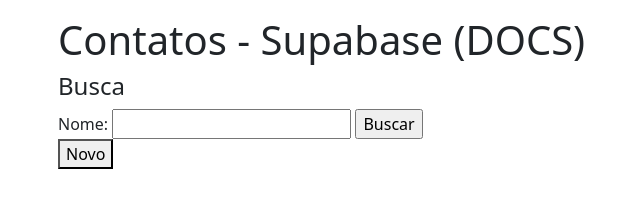
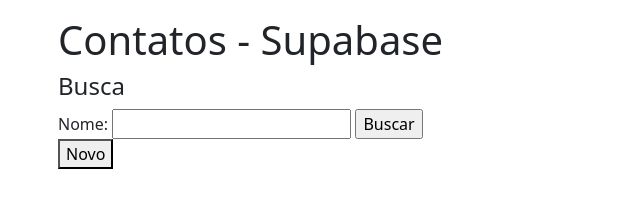
Before and after one commit to LeticiaSBorges/contatos, a plain HTML site: page index.html in a window 1280 px wide. Shown: the whole page, without its empty margins (24-664 px from the left). Drawn offline with nearby package versions, Linux system fonts and the light colour scheme; no server answers.

Commit message:
Title index.html

```diff
--- a/index.html
+++ b/index.html
@@ -16,7 +16,7 @@
 
     <body>
         <div class="container mt-3">
-            <h1>Contatos - Supabase (DOCS)</h1>
+            <h1>Contatos - Supabase</h1>
             <form id="form-buscar">
                 <h4>Busca</h4>
                 <label for="input-buscar">Nome:</label>
```
